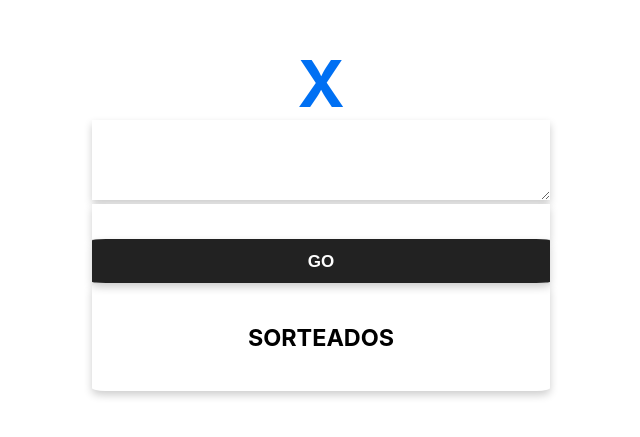
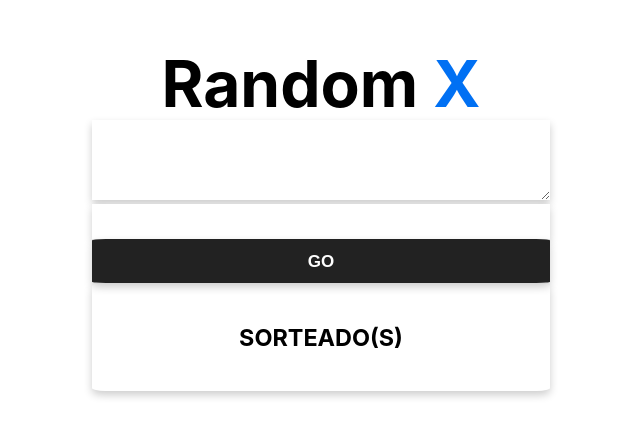
Before and after one commit to JuanDiazDev/random, a Next.js app: page / in a window 1280 px wide. Shown: the part 181-618 px from the top of the page, without its empty margins (319-959 px from the left). Built offline with nearby package versions, Linux system fonts and the light colour scheme.

Commit message:
added random to the title

```diff
--- a/pages/components/parts.js
+++ b/pages/components/parts.js
@@ -39,7 +39,7 @@ export default function Parts() {
             </form>
 
             <div className="card">
-                <h3>SORTEADOS</h3>
+                <h3>SORTEADO(S)</h3>
                 {winners.map((name) => (
                     <p key = "win" className="font-names">{name}</p>
                 ))}
--- a/pages/index.js
+++ b/pages/index.js
@@ -14,7 +14,7 @@ export default function Home() {
 
       <main className={styles.main}>
         <h1 className={styles.title}>
-          <a href="https://github.com/JuanDiazDev">X</a>
+          Random <a href="https://github.com/JuanDiazDev">X</a>
         </h1>
 
         <Parts></Parts>
```
